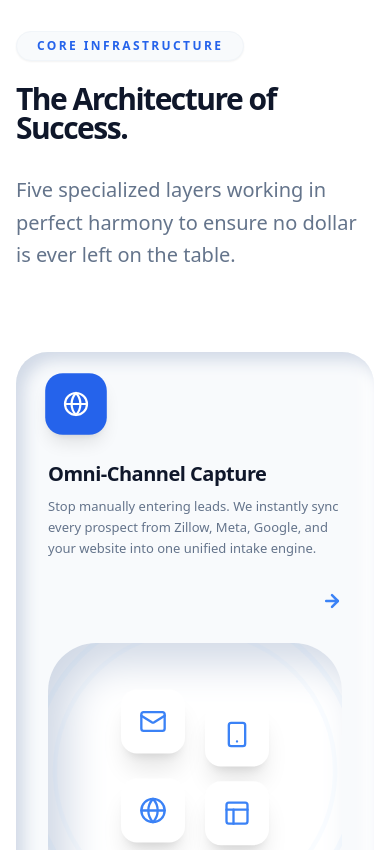
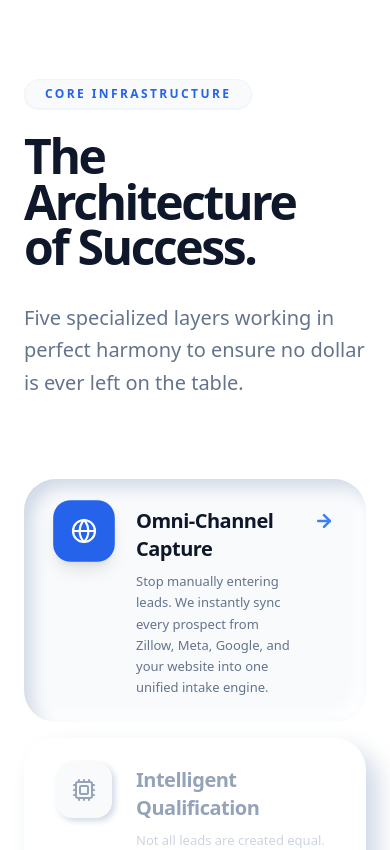
Before and after one commit to orlandoperflo/blossom, a Next.js app: page / in a window 390 px wide. Shown: the part 2780-3630 px from the top of the page. Built offline with nearby package versions, Linux system fonts and the light colour scheme.

Commit message:
Restore architecture section interaction and layout styling

```diff
--- a/components/LandingPage.jsx
+++ b/components/LandingPage.jsx
@@ -385,10 +385,6 @@ const VisualStage = ({ activeId }) => {
 const StepsSection = () => {
   const [activeStep, setActiveStep] = useState("01");
 
-  const handleStepTap = (stepId) => {
-    setActiveStep((current) => (current === stepId ? null : stepId));
-  };
-
   const steps = [
     {
       id: "01",
@@ -423,13 +419,13 @@ const StepsSection = () => {
   ];
 
   return (
-    <section className="bg-white py-20 md:py-32 px-4 sm:px-6 overflow-hidden relative">
+    <section className="bg-white py-32 px-6 overflow-hidden relative">
       <div className="max-w-7xl mx-auto">
         <div className="mb-20 text-left max-w-2xl">
           <div className="inline-block px-5 py-1.5 bg-slate-50 border border-slate-100 rounded-full text-blue-600 text-xs font-black uppercase tracking-[0.2em] shadow-sm mb-6">
             Core Infrastructure
           </div>
-          <h2 className="text-3xl sm:text-5xl md:text-7xl font-black tracking-tighter text-slate-900 mb-8 leading-[0.95]">The Architecture <br className="hidden sm:block" /> of Success.</h2>
+          <h2 className="text-5xl md:text-7xl font-black tracking-tighter text-slate-900 mb-8 leading-[0.95]">The Architecture <br /> of Success.</h2>
           <p className="text-xl text-slate-500 font-medium leading-relaxed">
             Five specialized layers working in perfect harmony to ensure no dollar is ever left on the table.
           </p>
@@ -441,8 +437,7 @@ const StepsSection = () => {
               <motion.div
                 key={step.id}
                 onMouseEnter={() => setActiveStep(step.id)}
-                onClick={() => handleStepTap(step.id)}
-                className={`relative group px-8 py-6 rounded-[32px] cursor-pointer transition-all duration-300 flex flex-wrap items-start gap-6 flex-1
+                className={`relative group px-8 py-6 rounded-[32px] cursor-pointer transition-all duration-300 flex items-start gap-6 flex-1
                   ${activeStep === step.id
                     ? 'bg-slate-50 shadow-[inset_8px_8px_16px_#d1d9e6,inset_-8px_-8px_16px_#ffffff]'
                     : 'bg-white shadow-[12px_12px_24px_#d1d9e6,-12px_-12px_24px_#ffffff] hover:shadow-[6px_6px_12px_#d1d9e6,-6px_-6px_12px_#ffffff]'}
@@ -467,11 +462,6 @@ const StepsSection = () => {
                   <motion.div layoutId="activeStepArrow" className="ml-auto mt-2 text-blue-500 flex-shrink-0">
                     <ArrowRight size={20} strokeWidth={3} />
                   </motion.div>
-                )}
-                {activeStep === step.id && (
-                  <div className="mt-2 w-full basis-full lg:hidden">
-                    <VisualStage activeId={step.id} />
-                  </div>
                 )}
               </motion.div>
             ))}
```
